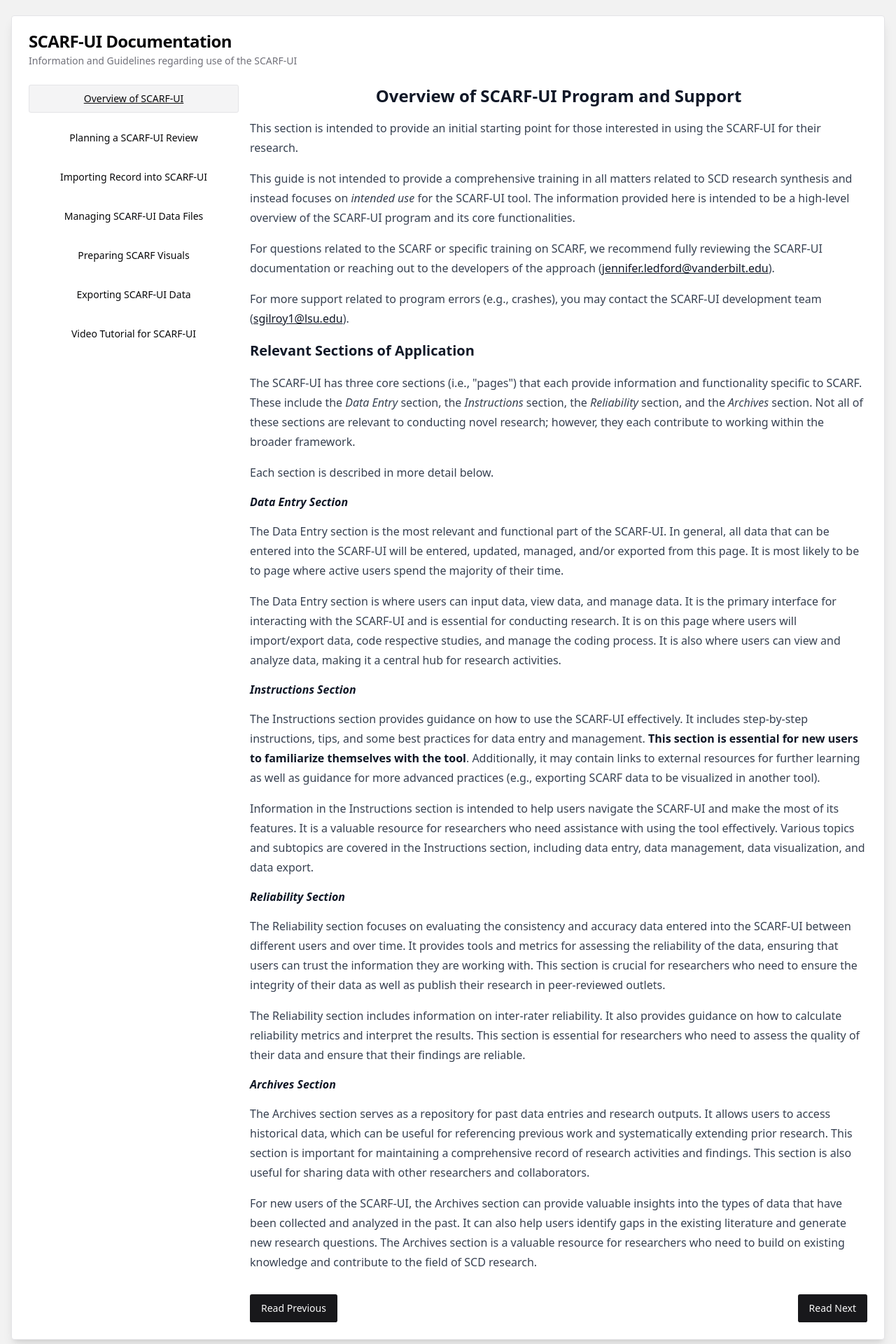
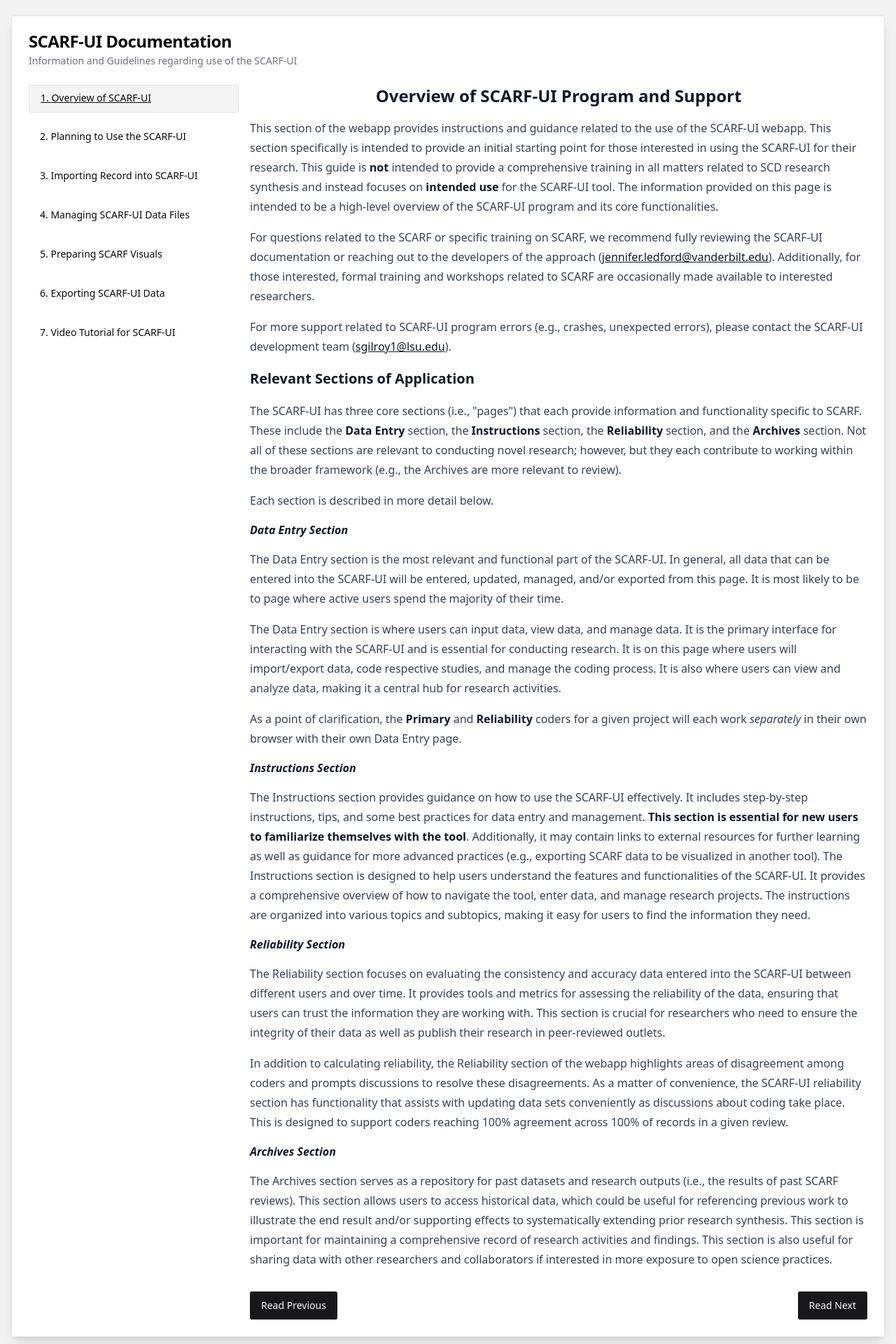
Before and after one commit to miyamot0/scarf-ui-pwa, a React (Vite) app: page /information in a window 1280 px wide. Shown: the part 200-2120 px from the top of the page at 70% size. Built offline with nearby package versions, Linux system fonts and the light colour scheme; what tailwindcss-font-inter would draw is missing.

Commit message:
WIP: revisiting instructions

```diff
--- a/content/00-landing.md
+++ b/content/00-landing.md
@@ -7,17 +7,15 @@
 
 ## Overview of SCARF-UI Program and Support
 
-This section is intended to provide an initial starting point for those interested in using the SCARF-UI for their research.
+This section of the webapp provides instructions and guidance related to the use of the SCARF-UI webapp. This section specifically is intended to provide an initial starting point for those interested in using the SCARF-UI for their research. This guide is **not** intended to provide a comprehensive training in all matters related to SCD research synthesis and instead focuses on **intended use** for the SCARF-UI tool. The information provided on this page is intended to be a high-level overview of the SCARF-UI program and its core functionalities.
 
-This guide is not intended to provide a comprehensive training in all matters related to SCD research synthesis and instead focuses on _intended use_ for the SCARF-UI tool. The information provided here is intended to be a high-level overview of the SCARF-UI program and its core functionalities.
+For questions related to the SCARF or specific training on SCARF, we recommend fully reviewing the SCARF-UI documentation or reaching out to the developers of the approach ([jennifer.ledford@vanderbilt.edu](mailto:jennifer.ledford@vanderbilt.edu)). Additionally, for those interested, formal training and workshops related to SCARF are occasionally made available to interested researchers.
 
-For questions related to the SCARF or specific training on SCARF, we recommend fully reviewing the SCARF-UI documentation or reaching out to the developers of the approach ([jennifer.ledford@vanderbilt.edu](mailto:jennifer.ledford@vanderbilt.edu)).
-
-For more support related to program errors (e.g., crashes), you may contact the SCARF-UI development team ([sgilroy1@lsu.edu](mailto:sgilroy1@lsu.edu)).
+For more support related to SCARF-UI program errors (e.g., crashes, unexpected errors), please contact the SCARF-UI development team ([sgilroy1@lsu.edu](mailto:sgilroy1@lsu.edu)).
 
 ### Relevant Sections of Application
 
-The SCARF-UI has three core sections (i.e., "pages") that each provide information and functionality specific to SCARF. These include the _Data Entry_ section, the _Instructions_ section, the _Reliability_ section, and the _Archives_ section. Not all of these sections are relevant to conducting novel research; however, they each contribute to working within the broader framework.
+The SCARF-UI has three core sections (i.e., "pages") that each provide information and functionality specific to SCARF. These include the **Data Entry** section, the **Instructions** section, the **Reliability** section, and the **Archives** section. Not all of these sections are relevant to conducting novel research; however, but they each contribute to working within the broader framework (e.g., the Archives are more relevant to review).
 
 Each section is described in more detail below.
 
@@ -27,20 +25,18 @@
 
 The Data Entry section is where users can input data, view data, and manage data. It is the primary interface for interacting with the SCARF-UI and is essential for conducting research. It is on this page where users will import/export data, code respective studies, and manage the coding process. It is also where users can view and analyze data, making it a central hub for research activities.
 
+As a point of clarification, the **Primary** and **Reliability** coders for a given project will each work _separately_ in their own browser with their own Data Entry page.
+
 #### Instructions Section
 
-The Instructions section provides guidance on how to use the SCARF-UI effectively. It includes step-by-step instructions, tips, and some best practices for data entry and management. **This section is essential for new users to familiarize themselves with the tool**. Additionally, it may contain links to external resources for further learning as well as guidance for more advanced practices (e.g., exporting SCARF data to be visualized in another tool).
-
-Information in the Instructions section is intended to help users navigate the SCARF-UI and make the most of its features. It is a valuable resource for researchers who need assistance with using the tool effectively. Various topics and subtopics are covered in the Instructions section, including data entry, data management, data visualization, and data export.
+The Instructions section provides guidance on how to use the SCARF-UI effectively. It includes step-by-step instructions, tips, and some best practices for data entry and management. **This section is essential for new users to familiarize themselves with the tool**. Additionally, it may contain links to external resources for further learning as well as guidance for more advanced practices (e.g., exporting SCARF data to be visualized in another tool). The Instructions section is designed to help users understand the features and functionalities of the SCARF-UI. It provides a comprehensive overview of how to navigate the tool, enter data, and manage research projects. The instructions are organized into various topics and subtopics, making it easy for users to find the information they need.
 
 #### Reliability Section
 
 The Reliability section focuses on evaluating the consistency and accuracy data entered into the SCARF-UI between different users and over time. It provides tools and metrics for assessing the reliability of the data, ensuring that users can trust the information they are working with. This section is crucial for researchers who need to ensure the integrity of their data as well as publish their research in peer-reviewed outlets.
 
-The Reliability section includes information on inter-rater reliability. It also provides guidance on how to calculate reliability metrics and interpret the results. This section is essential for researchers who need to assess the quality of their data and ensure that their findings are reliable.
+In addition to calculating reliability, the Reliability section of the webapp highlights areas of disagreement among coders and prompts discussions to resolve these disagreements. As a matter of convenience, the SCARF-UI reliability section has functionality that assists with updating data sets conveniently as discussions about coding take place. This is designed to support coders reaching 100% agreement across 100% of records in a given review.
 
 #### Archives Section
 
-The Archives section serves as a repository for past data entries and research outputs. It allows users to access historical data, which can be useful for referencing previous work and systematically extending prior research. This section is important for maintaining a comprehensive record of research activities and findings. This section is also useful for sharing data with other researchers and collaborators.
-
-For new users of the SCARF-UI, the Archives section can provide valuable insights into the types of data that have been collected and analyzed in the past. It can also help users identify gaps in the existing literature and generate new research questions. The Archives section is a valuable resource for researchers who need to build on existing knowledge and contribute to the field of SCD research.
+The Archives section serves as a repository for past datasets and research outputs (i.e., the results of past SCARF reviews). This section allows users to access historical data, which could be useful for referencing previous work to illustrate the end result and/or supporting effects to systematically extending prior research synthesis. This section is important for maintaining a comprehensive record of research activities and findings. This section is also useful for sharing data with other researchers and collaborators if interested in more exposure to open science practices.
--- a/content/01-introduction.md
+++ b/content/01-introduction.md
@@ -1,5 +1,5 @@
 ---
-title: Planning a SCARF-UI Review
+title: Planning to Use the SCARF-UI
 date: 09/26/2024
 author: 'Shawn Gilroy'
 index: 1
@@ -7,9 +7,9 @@
 
 ## Planning to Use the SCARF-UI
 
-The SCARF-UI is a web-based wrapper around the core methods and procedures emphasized in the original [SCARF](https://ebip.vkcsites.org/scarfv2/). Like the original SCARF, there are recommended practices and procedures to follow prior to importing and codifying studies.
+The SCARF-UI is essentially a web-based wrapper around the core methods and procedures emphasized in the original [SCARF](https://ebip.vkcsites.org/scarfv2/). In this sense, the SCARF and SCARF-UI are largely identical apart from how data is organized and visualized. The SCARF-UI is designed to be a more user-friendly and accessible version of the original SCARF, which was primarily a spreadsheet-based tool.
 
-A brief, general outline of the steps reflected in the web-app are described below.
+Like the original SCARF, there are recommended practices and procedures to follow prior to importing/coding studies. A brief, general outline of the steps reflected in the web-app are described below.
 
 ### Establishing the Core Review Protocol
 
--- a/src/pages/information/information-page.tsx
+++ b/src/pages/information/information-page.tsx
@@ -43,10 +43,10 @@
           </CardHeader>
           <CardContent className="flex flex-col md:flex-row gap-4">
             <div className="flex flex-col min-w-[300px] gap-4">
-              {ExpandedDocumentationObjects.map((doc) => (
+              {ExpandedDocumentationObjects.map((doc, index) => (
                 <Button
                   variant={'ghost'}
-                  className={cn('', {
+                  className={cn('text-left items-start justify-start', {
                     'underline bg-accent border': currentEntry.matter.index === doc.matter.index,
                   })}
                   key={doc.matter.index}
@@ -55,6 +55,7 @@
                     setCurrentEntry(doc);
                   }}
                 >
+                  {`${index + 1}. `}
                   {doc.matter.title}
                 </Button>
               ))}
```
